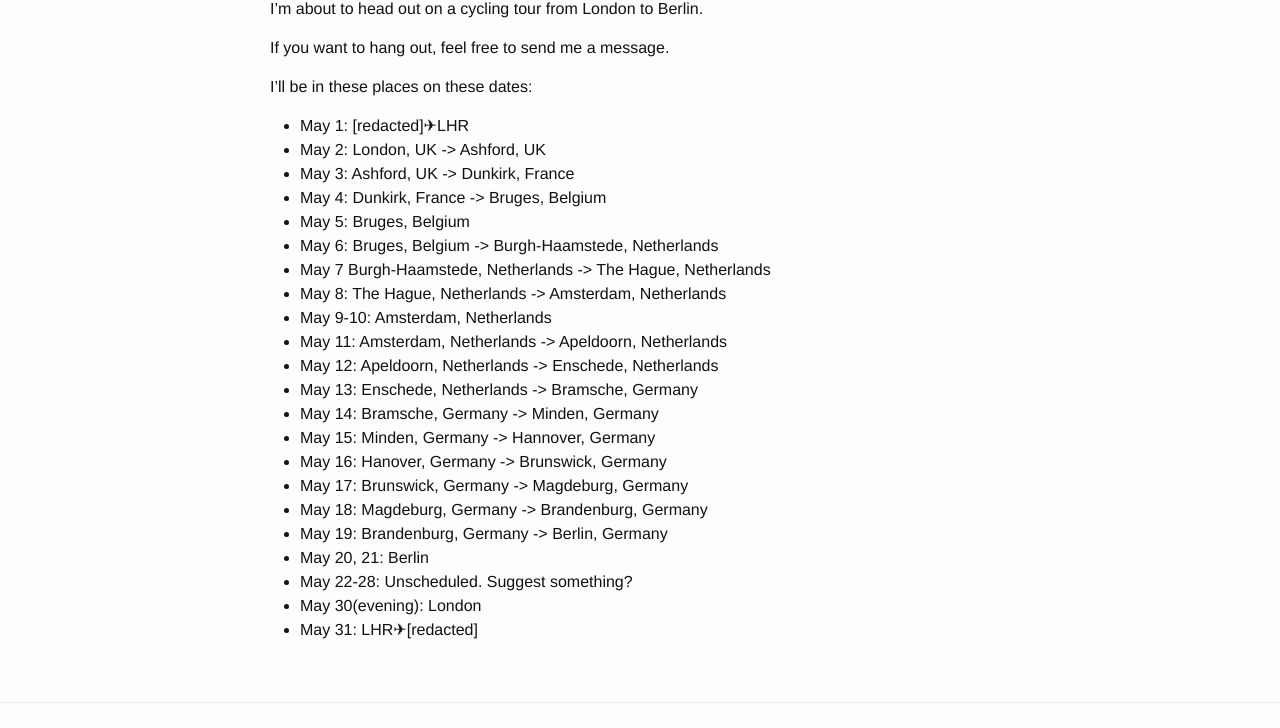
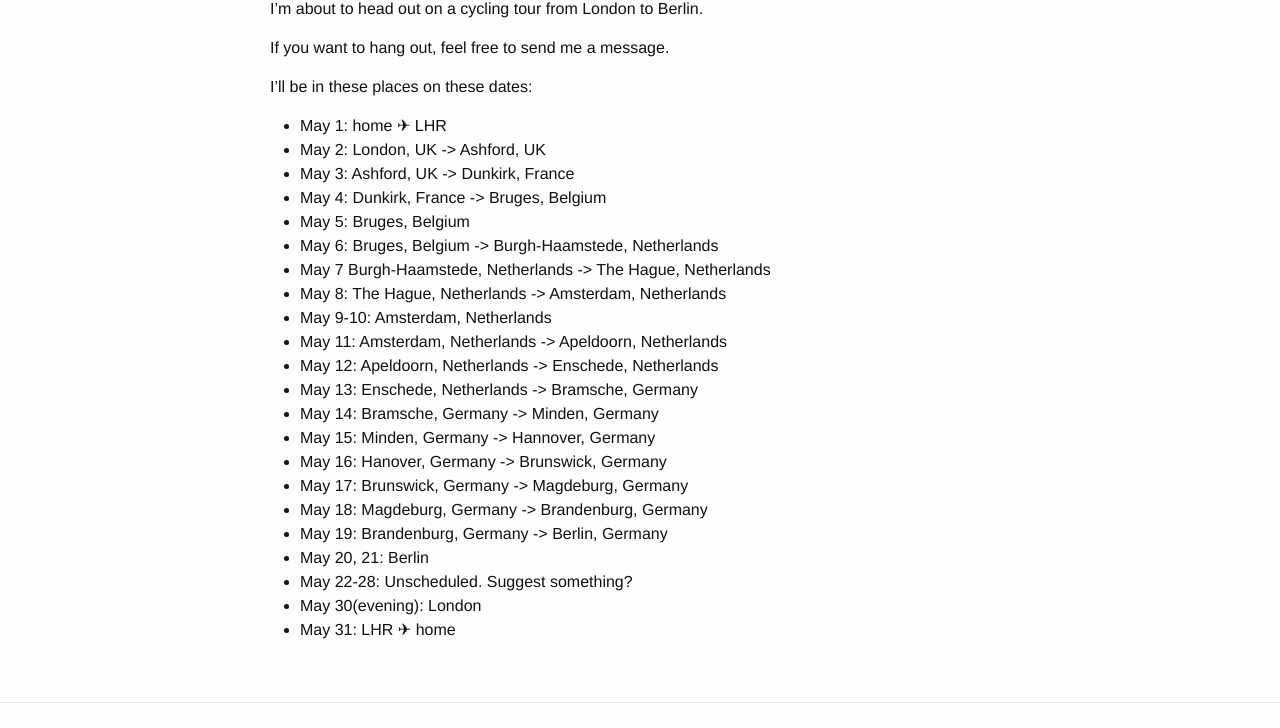
Before and after one commit to shalecraig/shalecraig.github.io, a Jekyll site: the page built from _posts/2015-05-01-eurocycle.markdown, in a window 1280 px wide. Shown: the part 203-931 px from the top of the page. Built offline with Jekyll 4.4.1, drawn with Linux system fonts in a browser that asks for light colours.

Commit message:
Touch up past blog posts

```diff
--- a/_posts/2013-01-13-a-different-aproach-to-success.markdown
+++ b/_posts/2013-01-13-a-different-aproach-to-success.markdown
@@ -4,6 +4,7 @@ title: "A different aproach to success"
 date: 2013-01-13 20:37
 comments: true
 categories:
+visible: 1
 ---
 
 My girlfriend has this tradition of writing New-Years resolutions. There is a merit to introspectively correcting your perceived shortcomings, but nothing is more humbling than writing them with someone else. As an added benefit, it keeps you honest.
--- a/_posts/2013-01-15-standing-up-for-a-change.markdown
+++ b/_posts/2013-01-15-standing-up-for-a-change.markdown
@@ -4,6 +4,7 @@ title: "Standing Up For a Change"
 date: 2013-01-15 16:44
 comments: true
 categories:
+visible: 1
 ---
 
 Hello, you look familiar.
--- a/_posts/2015-05-01-eurocycle.markdown
+++ b/_posts/2015-05-01-eurocycle.markdown
@@ -10,7 +10,7 @@ If you want to hang out, feel free to send me a message.
 
 I'll be in these places on these dates:
 
-* May 1: [redacted]✈LHR
+* May 1: home ✈ LHR
 * May 2: London, UK -> Ashford, UK
 * May 3: Ashford, UK -> Dunkirk, France
 * May 4: Dunkirk, France -> Bruges, Belgium
@@ -31,4 +31,4 @@ I'll be in these places on these dates:
 * May 20, 21: Berlin
 * May 22-28: Unscheduled. Suggest something?
 * May 30(evening): London
-* May 31: LHR✈[redacted]
+* May 31: LHR ✈ home
```
